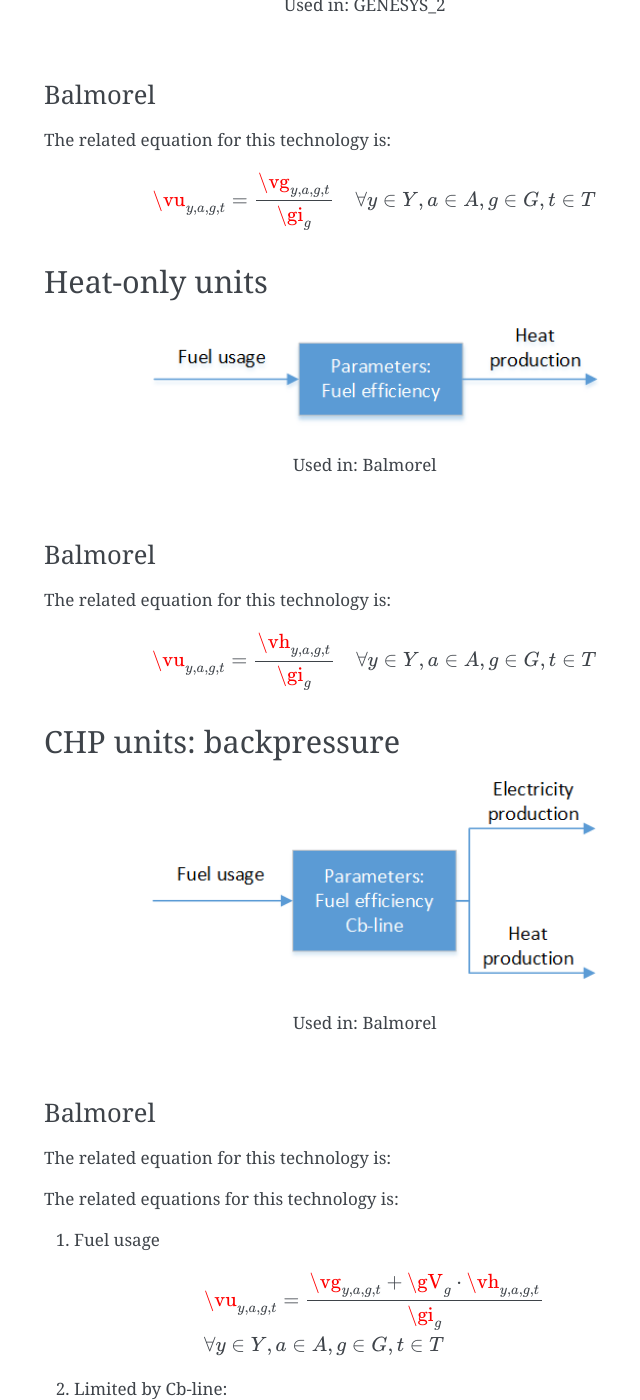
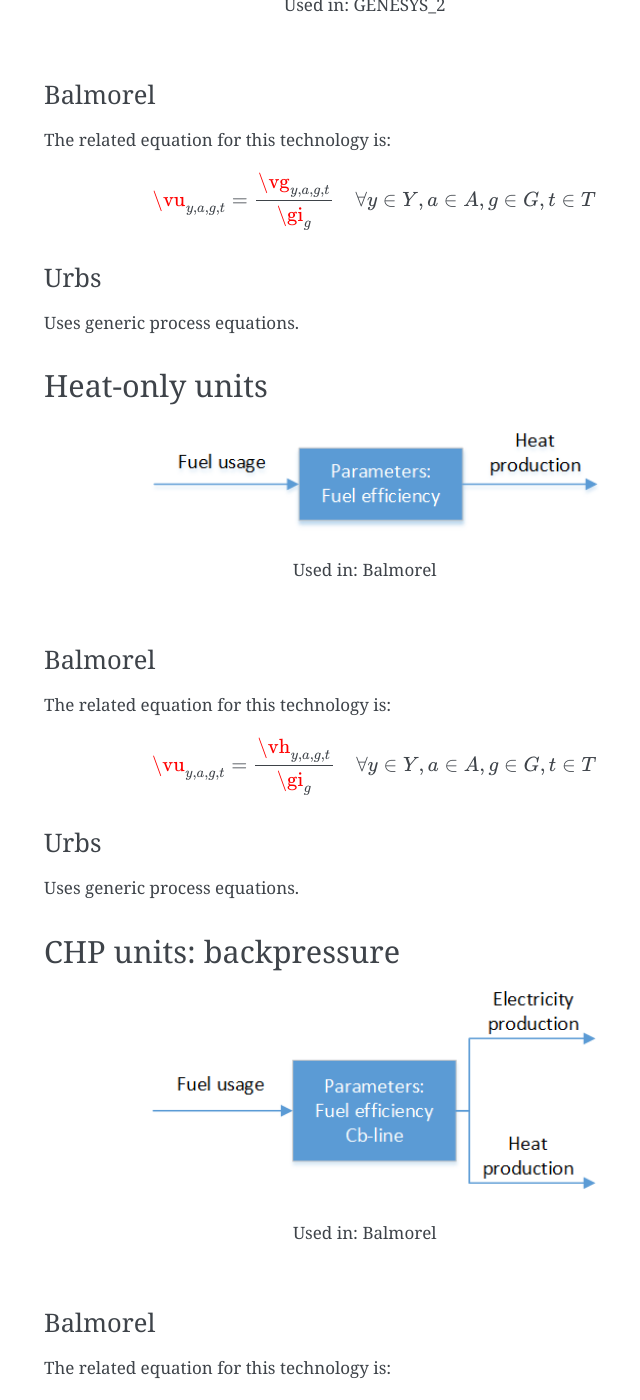
Before and after one commit to open-modex/mathematical-documentation, a Sphinx documentation site: the page built from doc/source/frameworks/technologies.rst, in a window 1280 px wide and 1400 px high, scrolled down 1544 px. Shown: the whole window, without its empty margins (376-1016 px from the left). Built offline with Sphinx 7.4.7, drawn with Linux system fonts in a browser that asks for light colours; some of the changed text lies outside the part shown.

Commit message:
Added comments for urbs
For completeness added comments for technologies urbs doesn't have seperate equations for.

```diff
--- a/doc/source/frameworks/technologies.rst
+++ b/doc/source/frameworks/technologies.rst
@@ -68,6 +68,12 @@
 
 	{\vu_{y,a,g,t}}  = \frac{\vg_{y,a,g,t}}{\gi_{g}} \quad \forall y \in Y, a\in A, g\in G, t\in T
 
+
+Urbs
+''''''''
+Uses generic process equations.
+
+
 Heat-only units
 ***************
 
@@ -84,6 +90,12 @@
 .. math::
 
 	{\vu_{y,a,g,t}}  = \frac{\vh_{y,a,g,t}}{\gi_{g}} \quad \forall y \in Y, a\in A, g\in G, t\in T
+
+
+Urbs
+''''''''
+Uses generic process equations.
+
 
 CHP units: backpressure
 ***********************
@@ -113,6 +125,12 @@
 .. math::
 
 	\vg_{y,a,g,t} = \vh_{y,a,g,t} \cdot \gB_g \quad \forall y \in Y, a\in A, g\in G, t\in T
+
+
+Urbs
+''''''''
+Not modeled in urbs.
+
 
 CHP units: extraction
 *********************
@@ -146,6 +164,12 @@
 .. math::
 
 	\vg_{y,a,g,t} \leq \kk_{y,a,g} + v^{capa}_{y,a,g} - \vh_{y,a,g,t} \cdot \gV_g \quad \forall y \in Y, a\in A, g\in G, t\in T
+
+
+Urbs
+''''''''
+Not modeled in urbs.
+
 
 Storages
 ********
```
